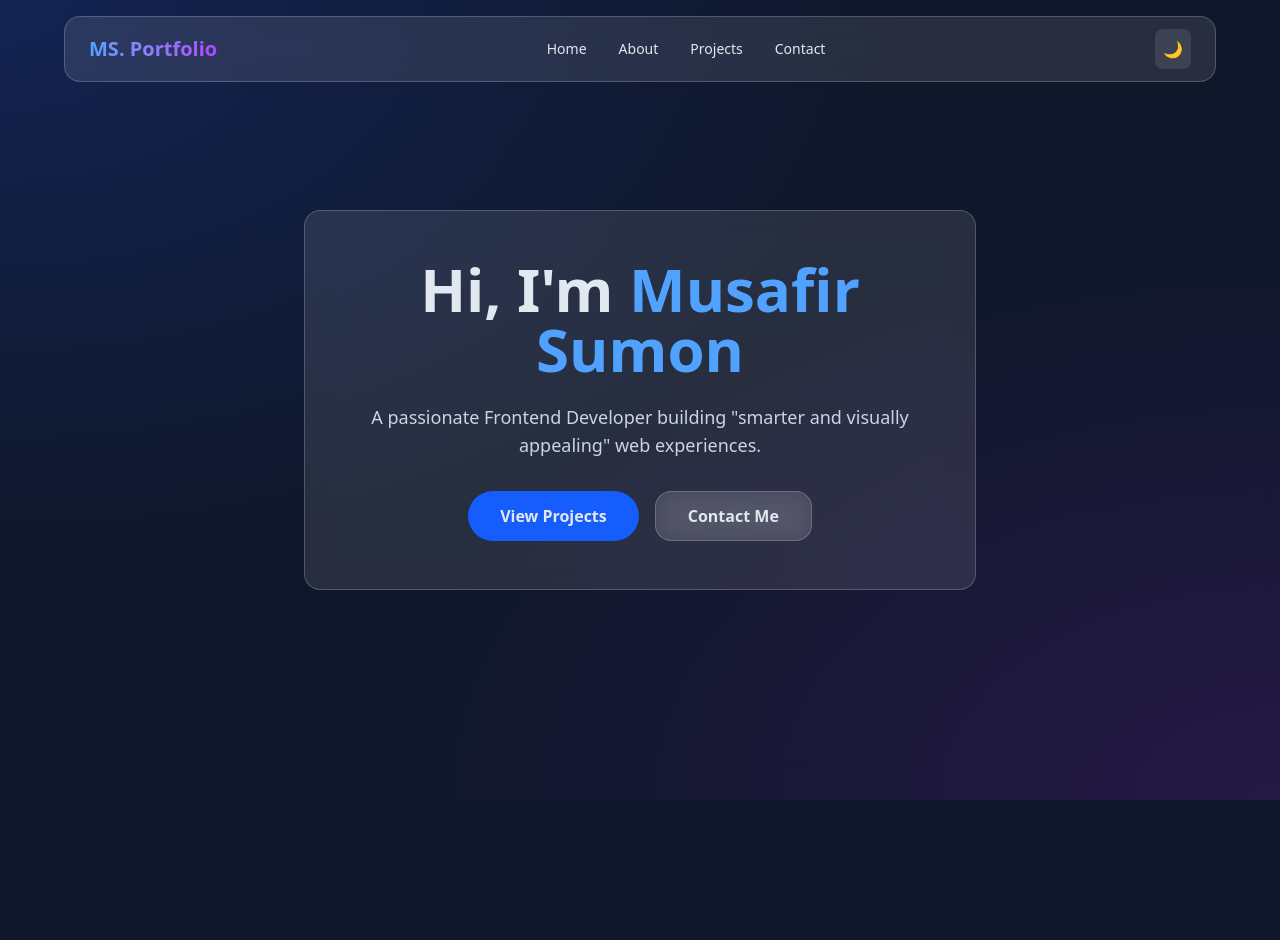
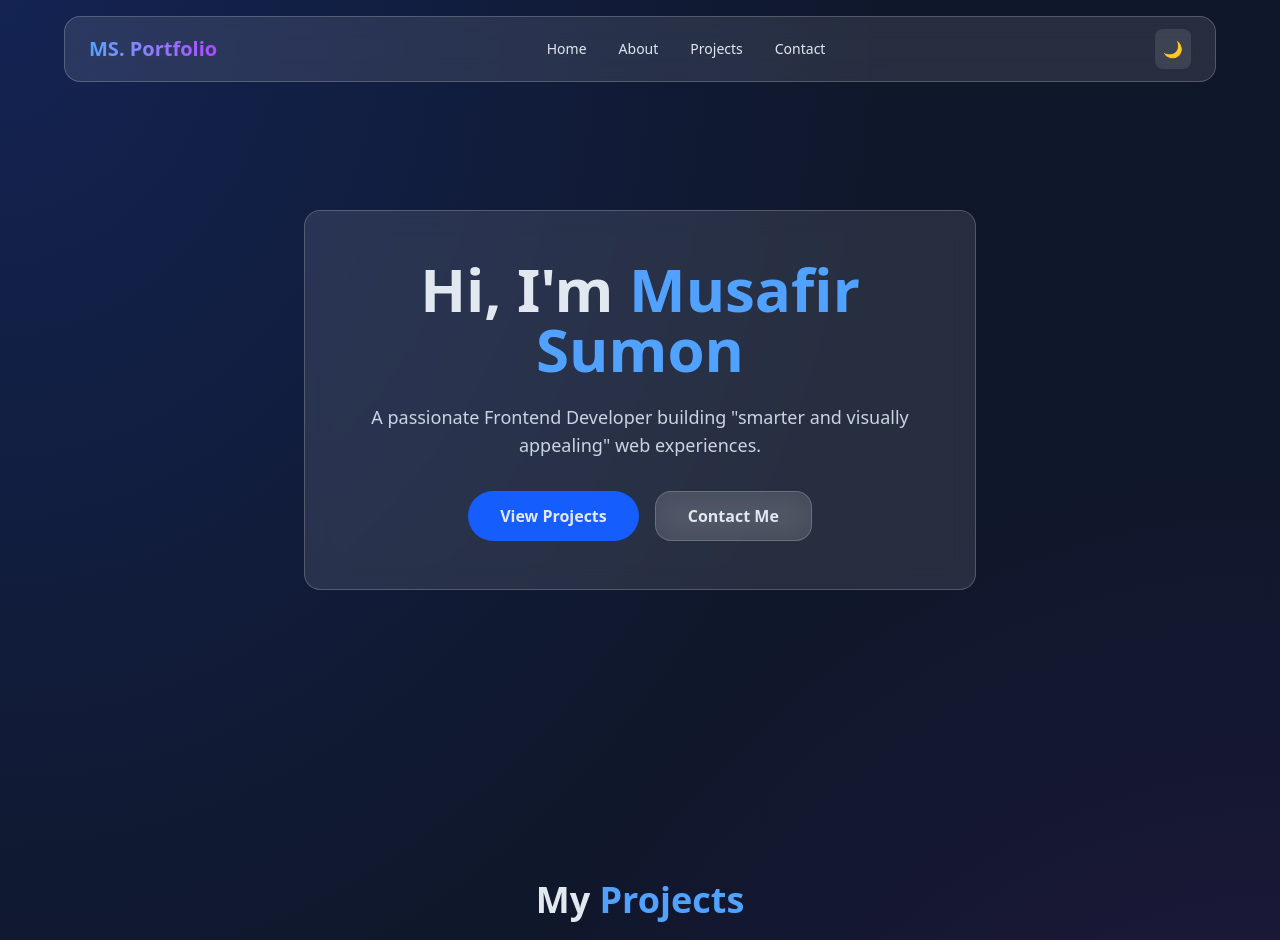
Before and after one commit to sumon2003/Portfolio, a React (Vite) app: page / in a window 1280 px wide. Shown: the top 940 px of the page. Before the commit the page ends 800 px from the top, so only its background shows below. Built offline with nearby package versions, Linux system fonts and the light colour scheme.

Commit message:
Refactor App component layout for improved structure and styling

```diff
--- a/src/App.jsx
+++ b/src/App.jsx
@@ -1,12 +1,13 @@
 import React from 'react';
 import Navbar from './components/Navbar';
+import Projects from './sections/Projects';
 
 function App() {
   return (
-    <div className="relative">
+    <div className="relative overflow-x-hidden">
       <Navbar />
 
-      {/* Hero Section Placeholder */}
+      {/* Hero Section */}
       <section id="home" className="flex flex-col items-center justify-center min-h-screen text-center px-4">
         <div className="glass p-12 rounded-3xl max-w-2xl">
           <h1 className="text-5xl md:text-6xl font-extrabold mb-6">
@@ -19,14 +20,15 @@ function App() {
             <button className="px-8 py-3 bg-blue-600 hover:bg-blue-700 rounded-full font-bold transition">
               View Projects
             </button>
-            <button className="px-8 py-3 glass hover:bg-white/20 rounded-full font-bold transition">
+            <a href="#contact" className="px-8 py-3 glass hover:bg-white/20 rounded-full font-bold transition">
               Contact Me
-            </button>
+            </a>
           </div>
         </div>
       </section>
 
-
+      {/* Projects Section */}
+      <Projects />
     </div>
   );
 }
```
